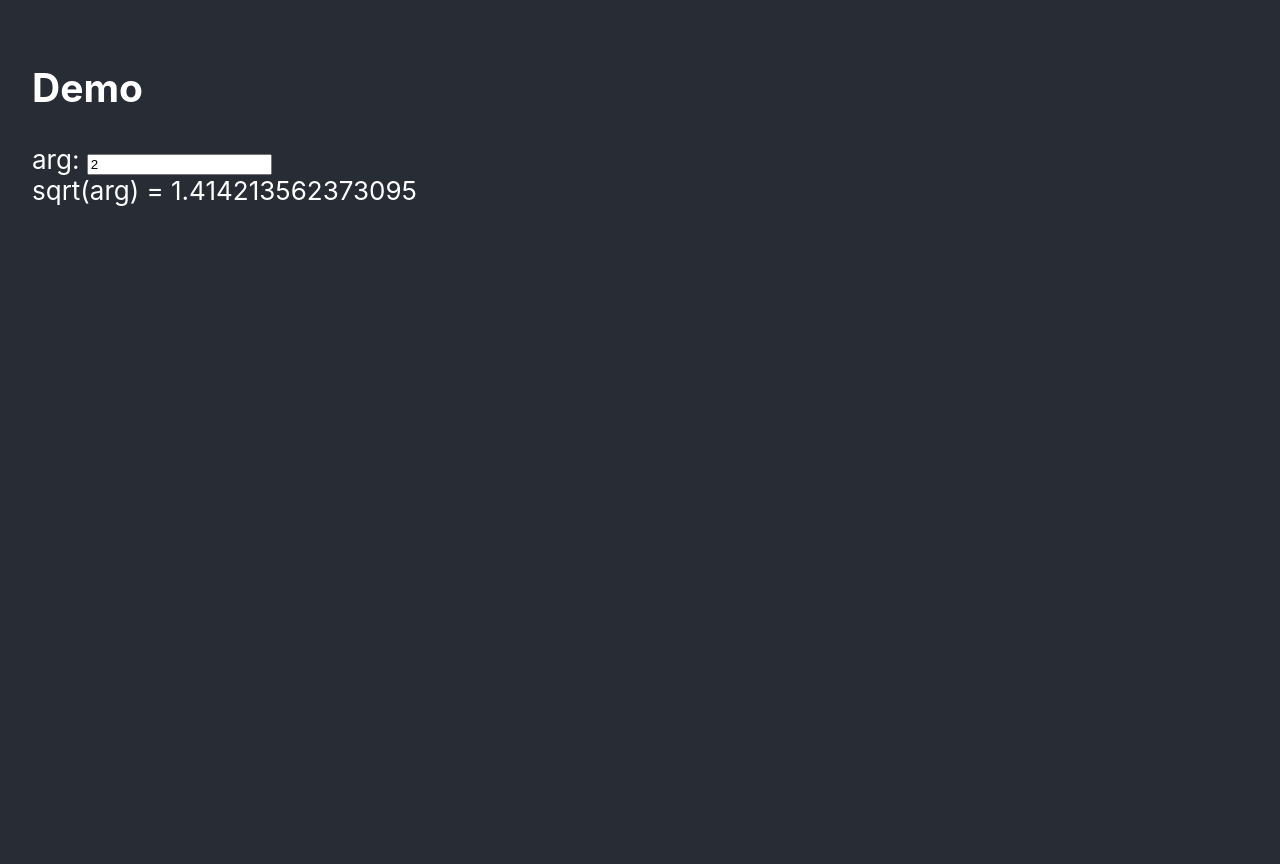
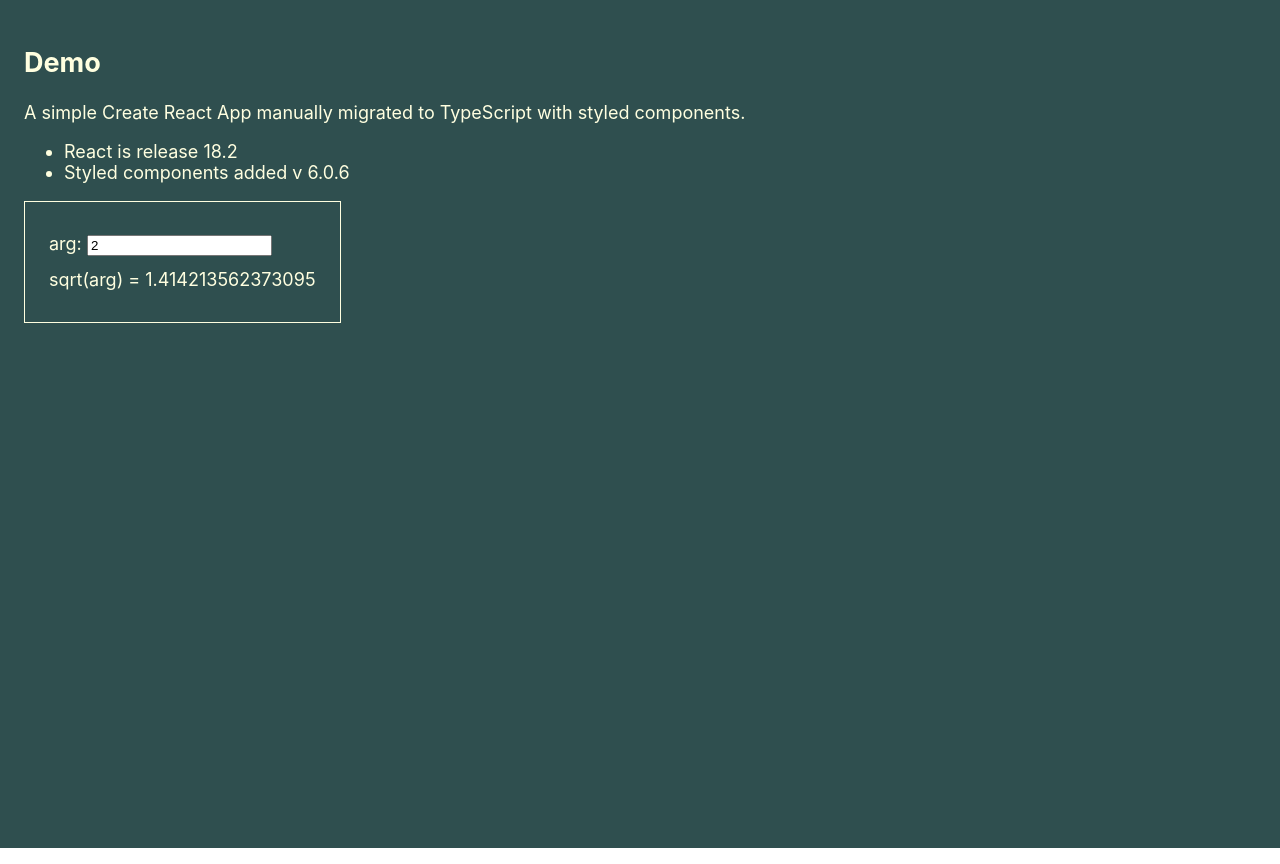
Before and after one commit to mauget/ts-main, a React (Create React App) app: page / in a window 1280 px wide. Built offline with nearby package versions, Linux system fonts and the light colour scheme.

Commit message:
Newton-Raphson sort tested

```diff
--- a/src/App.tsx
+++ b/src/App.tsx
@@ -1,25 +1,48 @@
-import './App.css';
 import sqrt from './sqrtNM';
 import {ChangeEvent, useState} from 'react';
+import styled from 'styled-components';
+
+const COLOR = 'lightyellow';
+const StyledApp = styled.div`
+  background-color: darkslategray;
+  min-height: 100vh;
+  font-size: calc(10px + 1vmin);
+  color: ${COLOR};
+  padding: 1.5rem;
+`;
+
+const StyledGroup = styled.div`
+  horiz-align: left;
+  border: ${COLOR} solid 1px;
+  padding: 1.5rem;
+  width: fit-content;
+  line-height: 2;
+`;
 
 function App() {
-    const [sqrtArg , setSqrtArg] = useState(2);
-    const handleChange = (event : ChangeEvent<HTMLInputElement>) => {
-        const { currentTarget } = event;
+    const [sqrtArg, setSqrtArg] = useState(2);
+    const handleChange = (event: ChangeEvent<HTMLInputElement>) => {
+        const {currentTarget} = event;
         setSqrtArg(currentTarget.value as unknown as number);
     };
 
     return (
-        <div className="App">
-            <header className="App-header">
-                <h2>Demo</h2>
+        <StyledApp>
+            <h2>Demo</h2>
+            <p>A simple Create React App manually migrated to TypeScript with styled components.
+                <ul>
+                    <li>React is release 18.2</li>
+                    <li>Styled components added v 6.0.6</li>
+                </ul>
+            </p>
+            <StyledGroup>
                 <label>
                     arg:&nbsp;
-                    <input type="text" value={sqrtArg} onChange={handleChange}/>
+                    <input type="number" value={sqrtArg} onChange={handleChange}/>
                 </label>
                 <div>sqrt(arg) = {sqrt(sqrtArg)}</div>
-            </header>
-        </div>
+            </StyledGroup>
+        </StyledApp>
     );
 }
 
```
Also changed, not shown: doc/demo-screen.png (added), 1 other file (tests, documents, lock files or other folders).
